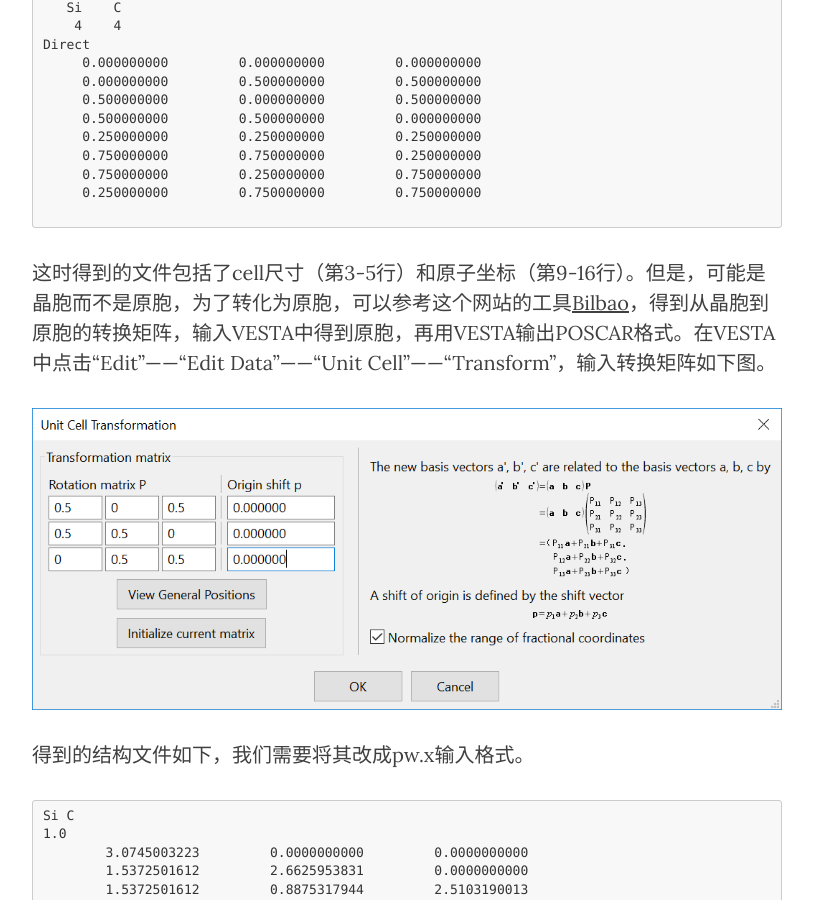
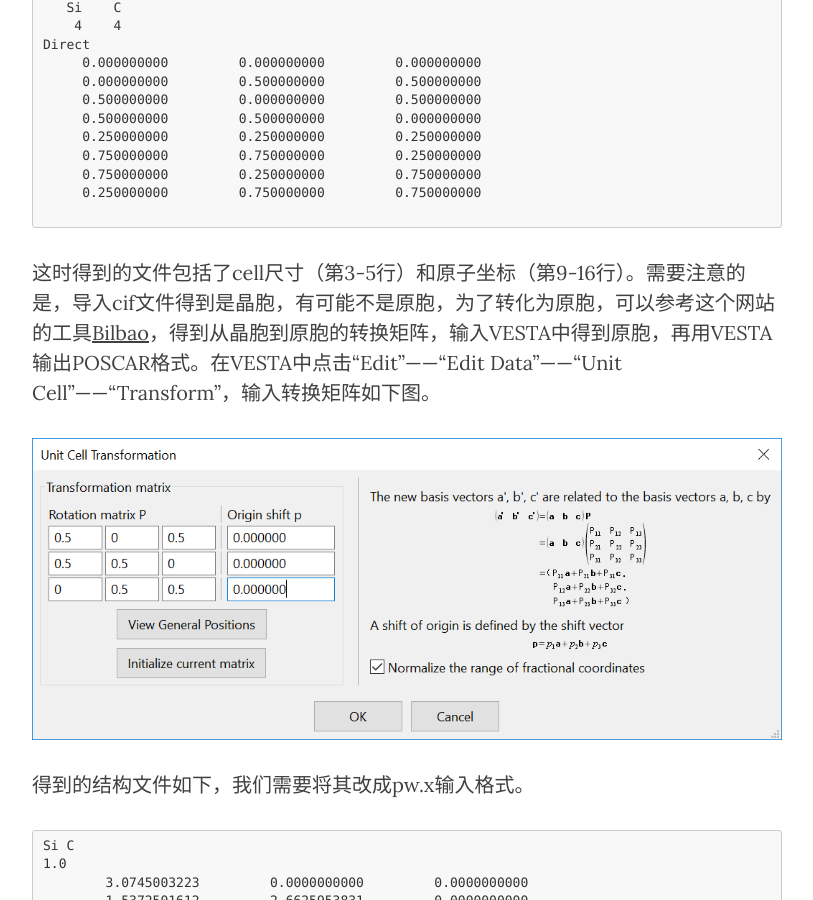
Before and after one commit to yyyu200/DFTbook, a Jekyll site: the page built from _posts/2019-04-01-HandsOn.md, in a window 1280 px wide and 900 px high, scrolled down 2195 px. Shown: the whole window, without its empty margins (233-1046 px from the left). Built offline with Jekyll 4.4.1, drawn with Linux system fonts in a browser that asks for light colours; nearby versions of some CDN libraries; formulas are drawn with MathJax 3; comment, search, counter and statistics services are not loaded.

Commit message:
modify at20190424-11:48:37-aliyun

````diff
--- a/_posts/2019-04-01-HandsOn.md
+++ b/_posts/2019-04-01-HandsOn.md
@@ -59,7 +59,7 @@ Direct
      0.250000000         0.750000000         0.750000000
 
 ```
-这时得到的文件包括了cell尺寸（第3-5行）和原子坐标（第9-16行）。但是，可能是晶胞而不是原胞，为了转化为原胞，可以参考这个网站的工具[Bilbao](http://www.cryst.ehu.es/cryst/celltran.html)，得到从晶胞到原胞的转换矩阵，输入VESTA中得到原胞，再用VESTA输出POSCAR格式。在VESTA中点击“Edit”——“Edit Data”——“Unit Cell”——“Transform”，输入转换矩阵如下图。
+这时得到的文件包括了cell尺寸（第3-5行）和原子坐标（第9-16行）。需要注意的是，导入cif文件得到是晶胞，有可能不是原胞，为了转化为原胞，可以参考这个网站的工具[Bilbao](http://www.cryst.ehu.es/cryst/celltran.html)，得到从晶胞到原胞的转换矩阵，输入VESTA中得到原胞，再用VESTA输出POSCAR格式。在VESTA中点击“Edit”——“Edit Data”——“Unit Cell”——“Transform”，输入转换矩阵如下图。
 
 <p align="center">
     <img src="https://yyyu200.github.io/DFTbook/img/transform.png" />
````
Also changed, not shown: _posts/2019-04-07-TransCell.md (+4 -2 lines).
